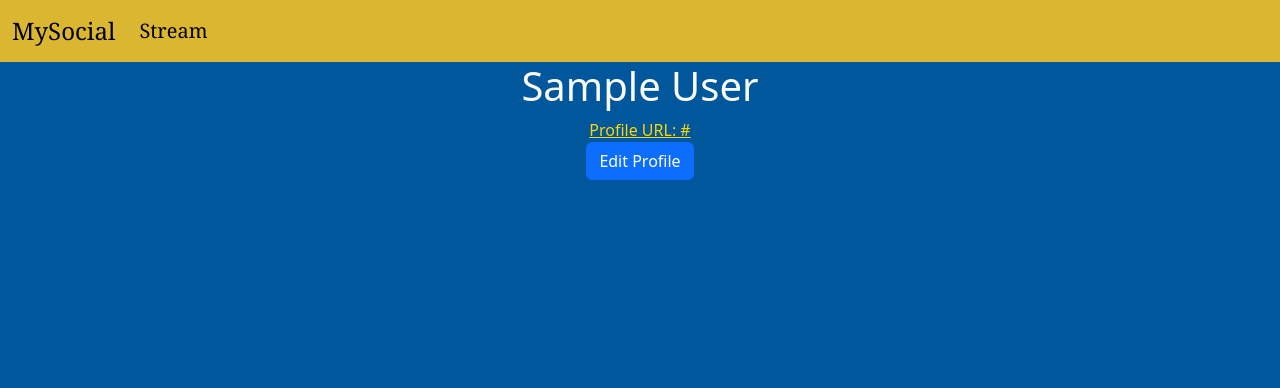
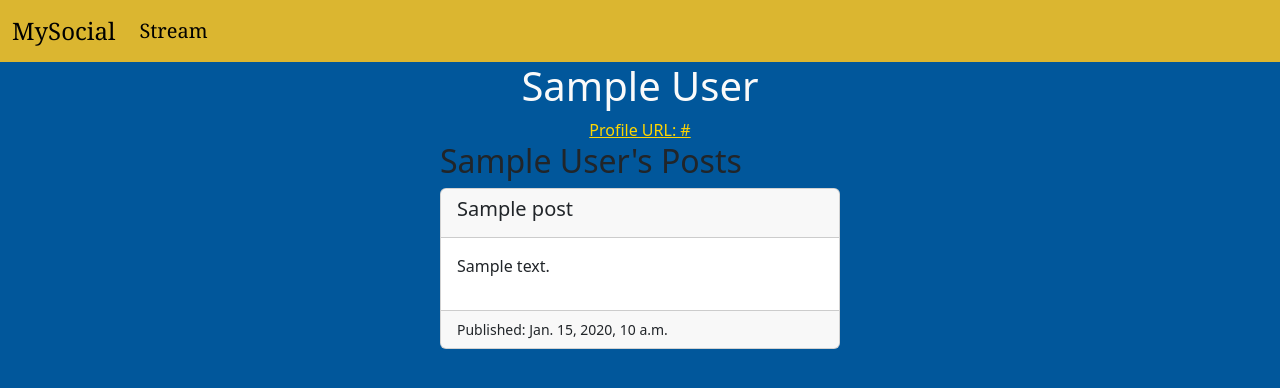
Before and after one commit to momo3404/MySocial, a Django app: page /mysocial/profile/00000000-0000-0000-0000-000000000001/ in a window 1280 px wide. Shown: the top 388 px of the page. Run offline with Django 4.2, Linux system fonts and the light colour scheme; tables that the repository leaves empty hold one stand-in row (values such as "Sample post").

Commit message:
Added posts to profile page

```diff
--- a/mysocial/templates/base/mysocial/public_profile.html
+++ b/mysocial/templates/base/mysocial/public_profile.html
@@ -36,8 +36,9 @@
         <h1>{{ author.displayName }}</h1>
         <a href="url" style="color:#FFD600;">Profile URL: {{ author.url }} </a>
         </div>
-
-    <a href="{% url 'mysocial:edit_display_name' author.authorId %}" class="btn btn-primary">Edit Profile</a>
+        {% if viewing_own_profile %}
+            <a href="{% url 'mysocial:edit_display_name' author.authorId %}" class="btn btn-primary">Edit Profile</a>
+        {%endif%}
     </div>
 
     {% if user.is_authenticated %}
@@ -59,5 +60,26 @@
             {% endif %}
         </div>
     {% endif %}
+
+    <div class="center">
+        <h2>{{ author.displayName }}'s Posts</h2>
+        <div class="posts-container">
+            {% for post in posts %}
+            <div class="card post-card" id="post-{{ post.id }}">
+                <div class="card-header post-header">
+                    <h5 class="post-title">{{ post.title }}</h5>
+                </div>
+                <div class="card-body post-content">
+                    <p>{{ post.content }}</p>
+                </div>
+                <div class="card-footer post-footer">
+                    <small>Published: {{ post.published }}</small>
+                </div>
+            </div>
+            {% empty %}
+            <p>No posts to display.</p>
+            {% endfor %}
+        </div>
+    </div>
 </body>
 </html>
--- a/mysocial/views.py
+++ b/mysocial/views.py
@@ -178,7 +178,8 @@ def public_profile(request, author_id):
         raise Http404("Invalid Author ID")
 
     author = get_object_or_404(Author, authorId=author_uuid)
-
+    posts = Post.objects.filter(author=author).order_by('-published')
+    print(posts)
     already_following = False
     viewing_own_profile = False
     if request.user.is_authenticated:
@@ -191,6 +192,7 @@ def public_profile(request, author_id):
 
     context = {
         'author': author,
+        'posts': posts,
         'already_following': already_following,
         'viewing_own_profile': viewing_own_profile,
     }
```
